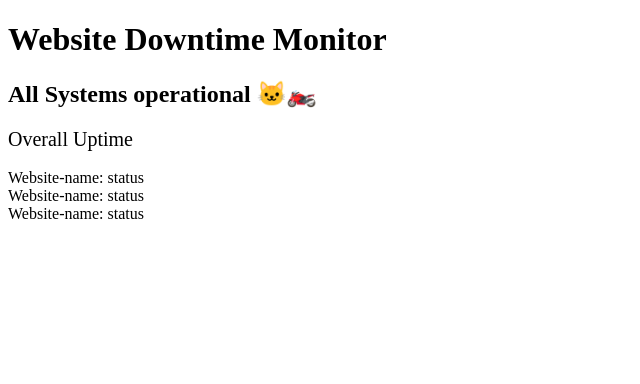
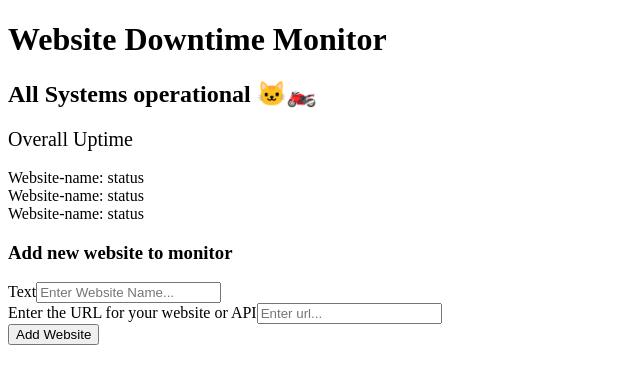
Before and after one commit to lolzone13/website-downtime-monitor, a React (Create React App) app in the folder Client/: page / in a window 1280 px wide. Shown: the top 384 px of the page, without its empty margins (0-640 px from the left). Built offline with nearby package versions, Linux system fonts and the light colour scheme.

Commit message:
Created form to add websites

```diff
--- a/Client/src/App.js
+++ b/Client/src/App.js
@@ -2,7 +2,8 @@ import React from 'react';
 import './App.css';
 import Header from './Components/Header';
 import StatusBar from './Components/StatusBar';
-import WebsiteCard from './Components/WebsiteCard';
+import WebsiteList from './Components/WebsiteList';
+import AddWebsite from './Components/AddWebsite';
 // src https://status.uptimerobot.com/
 function App() {
   return (
@@ -11,7 +12,8 @@ function App() {
       <StatusBar />
       <div style={{fontSize: "20px"}}>Overall Uptime</div>
       <br/>
-      <WebsiteCard />
+      <WebsiteList />
+      <AddWebsite />
 
     </div>
   );
--- /dev/null
+++ b/Client/src/Components/AddWebsite.jsx
@@ -0,0 +1,33 @@
+import React, { useState } from 'react'
+
+function AddWebsite() {
+
+    const [ websiteName, setWebsiteName ] = useState("");
+    const [url, setURL ] = useState('');
+
+    function onSubmit(event) {
+        event.preventDefault();
+    }
+
+
+    return (
+        <div>
+            <h3>Add new website to monitor</h3>
+            <form onSubmit={onSubmit}>
+                <div>
+                    <label htmlFor="text">Text</label>
+                    <input type="text" placeholder="Enter Website Name..." />
+                </div>
+                <div>
+                    <label htmlFor="url" >
+                        Enter the URL for your website or API
+                    </label >
+                    <input type="url"  placeholder="Enter url..." />
+                </div>
+                <button> Add Website </button>
+            </form>
+        </div>
+    )
+}
+
+export default AddWebsite;
```
Also changed, not shown: Client/src/Components/WebsiteList.jsx (line endings or trailing spaces), 2 other files (tests, documents, lock files or other folders).
